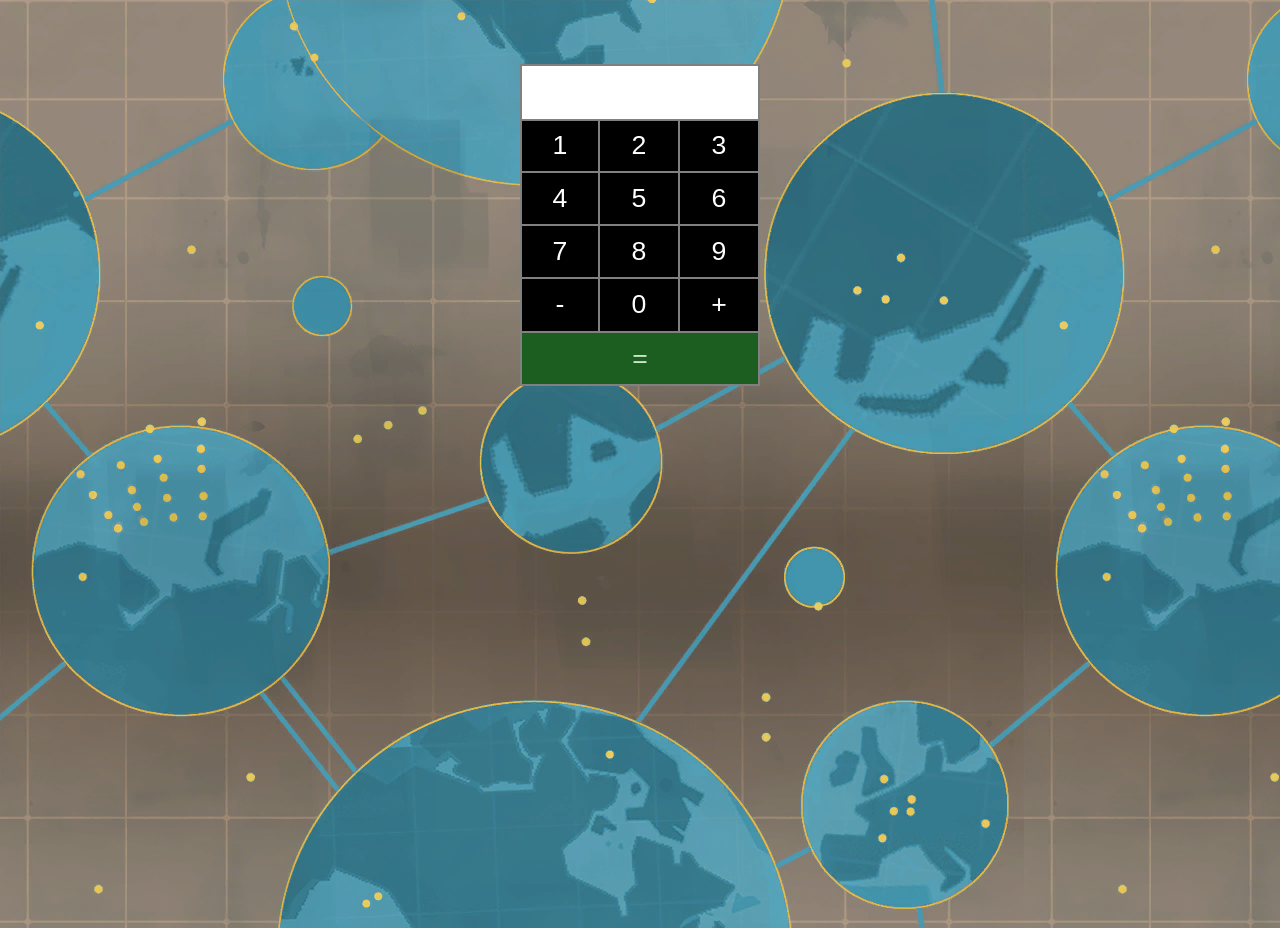
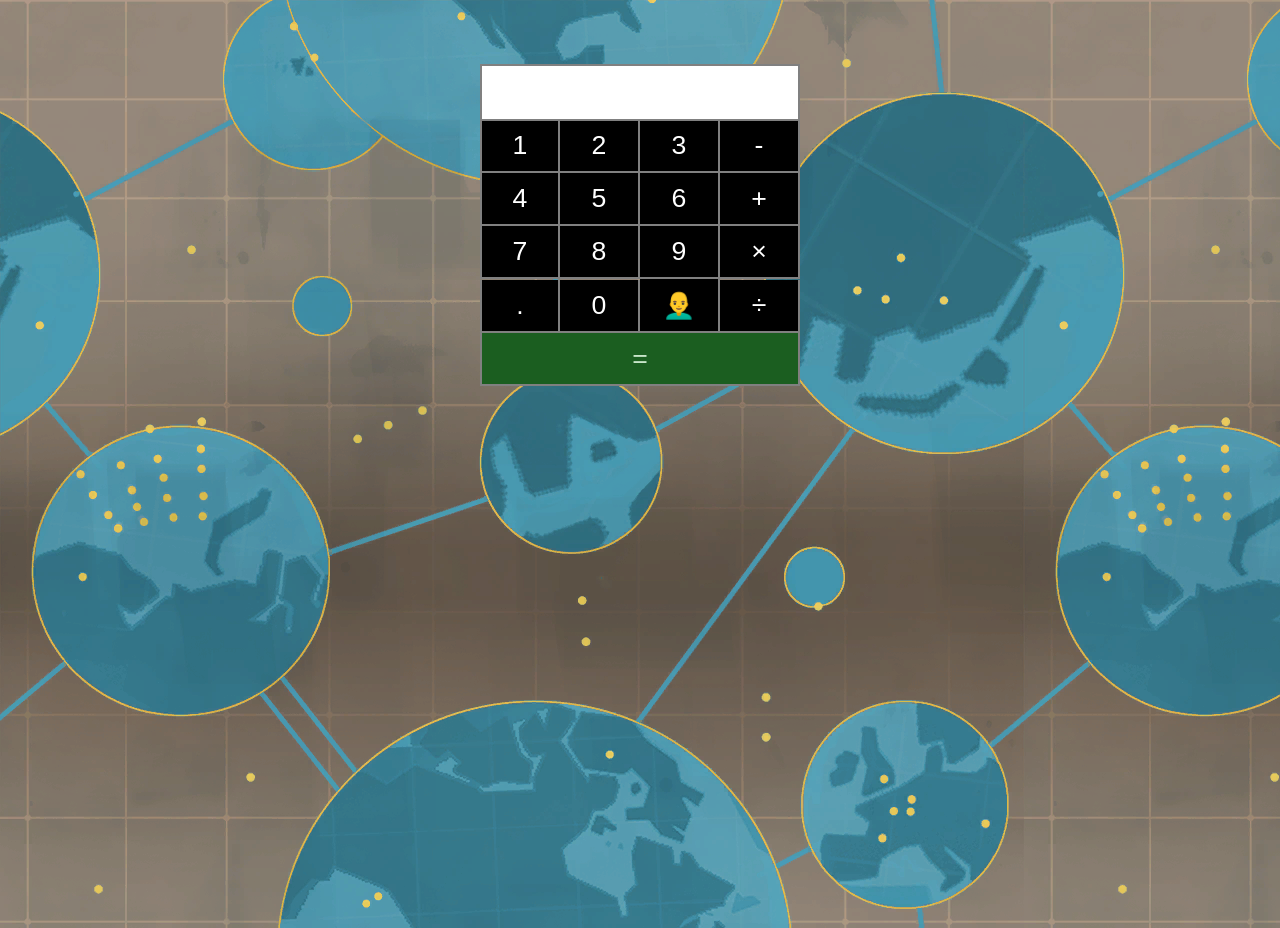
Before and after one commit to FireLemons/ErrorFreeCalculatorReact, a React (Create React App) app: page / in a window 1280 px wide. Built offline with nearby package versions, Linux system fonts and the light colour scheme.

Commit message:
added operations, removed react logo

```diff
--- a/src/App.scss
+++ b/src/App.scss
@@ -9,9 +9,9 @@
     border-bottom: 0;
     font-size: 20pt;
     margin: 0;
-    margin-left: calc(50% - 4.5em);
+    margin-left: calc(50% - 6em);
     min-height: 2em;
-    width: calc(9em - 4px);
+    width: calc(12em - 4px);
   }
 
   .buttons {
@@ -19,6 +19,7 @@
       background-color: black;
       border: 2px solid gray;
       color: white;
+      cursor: pointer;
       font-size: 20pt;
       min-width: 3em;
       min-height: 2em;
@@ -42,7 +43,7 @@
       button {
         background-color: #1b5e20;
         color: #c8e6c9;
-        width: 9em;
+        width: 12em;
 
         &:hover {
           background-color: #2e7d32;
--- a/src/App.tsx
+++ b/src/App.tsx
@@ -1,5 +1,4 @@
 import React from 'react';
-import logo from './logo.svg';
 import bluIntel from './blu_intel_pattern.png'
 
 import './App.scss';
@@ -13,21 +12,25 @@ function App() {
           <button>1</button>
           <button>2</button>
           <button>3</button>
+          <button>-</button>
         </div>
         <div>
           <button>4</button>
           <button>5</button>
           <button>6</button>
+          <button>+</button>
         </div>
         <div>
           <button>7</button>
           <button>8</button>
           <button>9</button>
+          <button>×</button>
         </div>
         <div>
-          <button>-</button>
+          <button>.</button>
           <button>0</button>
-          <button>+</button>
+          <button>👨‍🦲</button>
+          <button>÷</button>
         </div>
         <div>
           <button> = </button>
```
Also changed, not shown: src/logo.svg (deleted).
